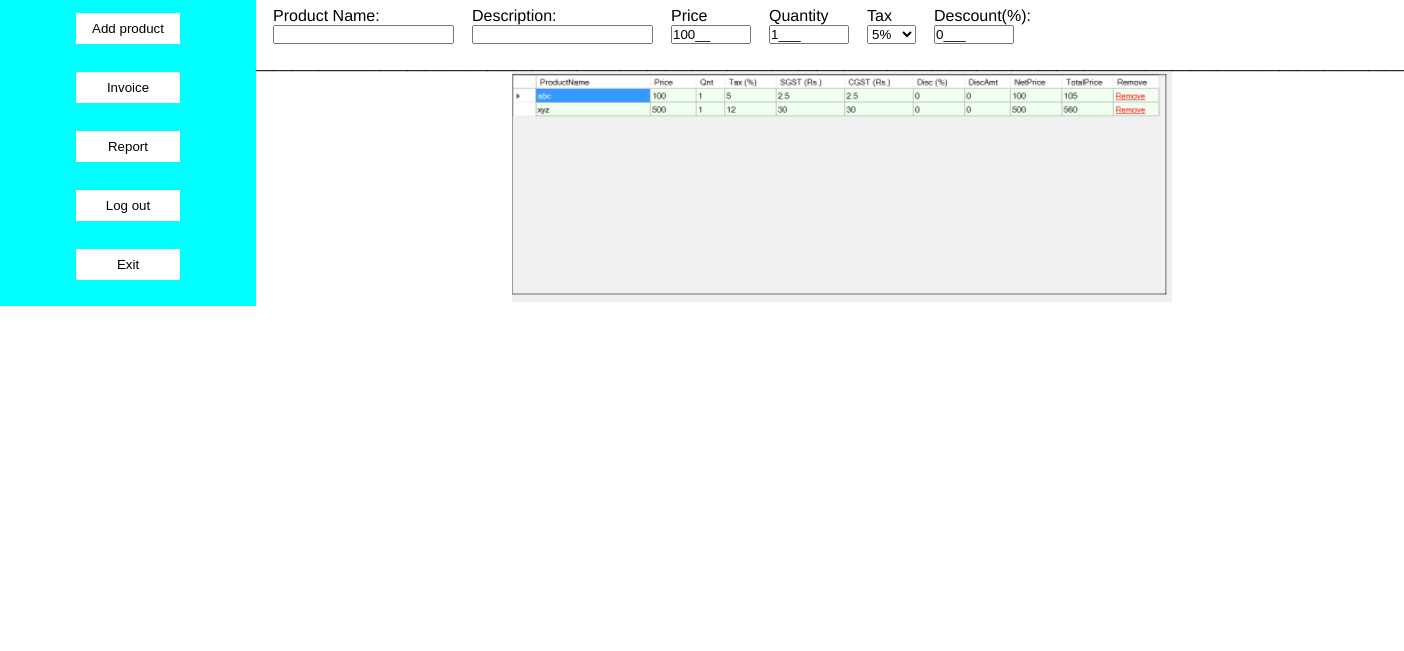
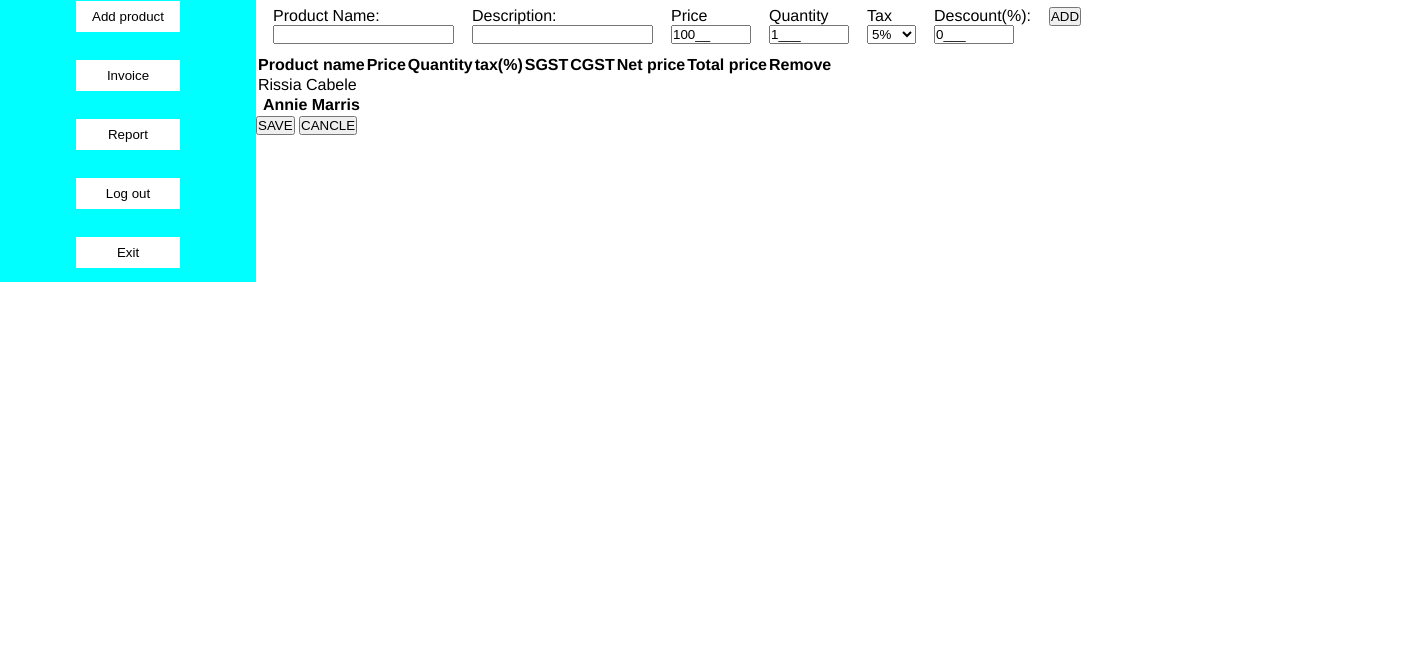
Before and after one commit to Chanyeon99/Project_invoice_management, a plain HTML site: page index.html in a window 1280 px wide. Shown: the part 149-800 px from the top of the page, 1404 px wide, since content can reach past the window. Drawn offline with Linux system fonts and the light colour scheme.

Commit message:
Update index.html

```diff
--- a/index.html
+++ b/index.html
@@ -78,13 +78,62 @@
             <label for="" class="form_descount">Descount(%): </label>
             <input type="text" class="width_equal" value="0___">
           </form>
+          <div class="container_btn_add">
+            <button class="btn_add">ADD</button>
+          </div>
         </div>
-        <p>_________________________________________________________________________________________________________________________________</p>
+        <!-- <p>_________________________________________________________________________________________________________________________________</p>
         <div class="table">
           <img src="./table.png" alt="">
+        </div> -->
+        <div class="table_container">
+          </div>
+          <div class="table_information">
+            <table class="table_info">
+              <tr>
+                <th>Product name</th>
+                <th>Price</th>
+                <th>Quantity</th>
+                <th>tax(%)</th>
+                <th>SGST</th><!--State good and service tax-->
+                <th>CGST</th><!--Central good and service tax-->
+                <th>Net price</th><!--Net price is the value at which a product or service is sold after all taxes and other costs are added and all discounts subtracted.
+                  Net price is what the seller’s customers pay.
+                Giá ròng là giá trị mà sản phẩm hoặc dịch vụ được bán sau khi đã cộng tất cả các loại thuế và chi phí khác và trừ đi tất cả các khoản chiết khấu.
+                Giá ròng là giá mà khách hàng của người bán phải trả.-->
+                <th>Total price</th>
+                <th>Remove</th>
+              </tr>
+              <tr>
+                <td>Rissia Cabele</td>
+                <td></td>
+                <td></td>
+                <td></td>
+                <td></td>
+                <td></td>
+                <td></td>
+                <td></td>
+                <td></td>
+              </tr>
+              <tr>
+                <th>Annie Marris</th>
+                <td></td>
+                <td></td>
+                <td></td>
+                <td></td>
+                <td></td>
+                <td></td>
+                <td></td>
+                <td></td>
+              </tr>
+            </table>
+            <div class="btn_end">
+              <button class="btn_end_child">SAVE</button>
+              <button class="btn_end_child">CANCLE</button>
+            </div>
+          </div>
         </div>
       </div>
-
     </div>
   </div>
 </body>
```
